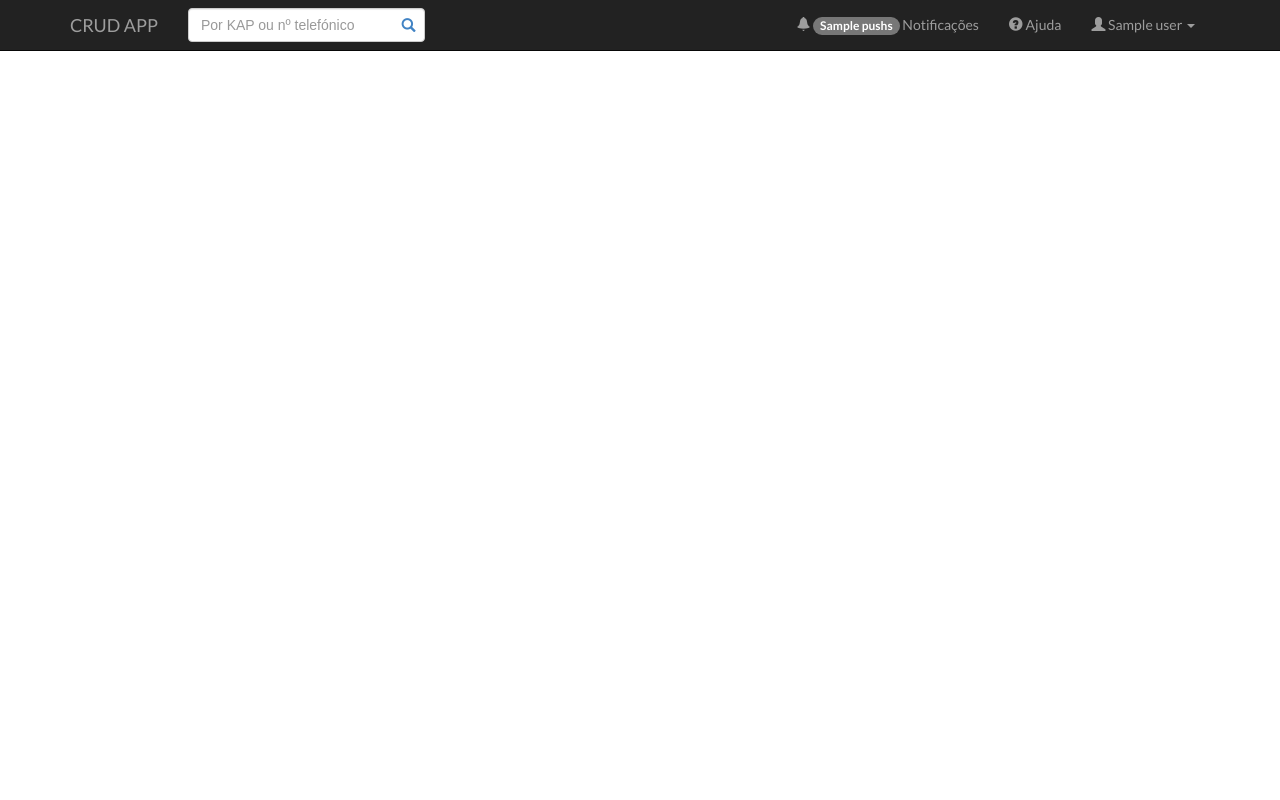
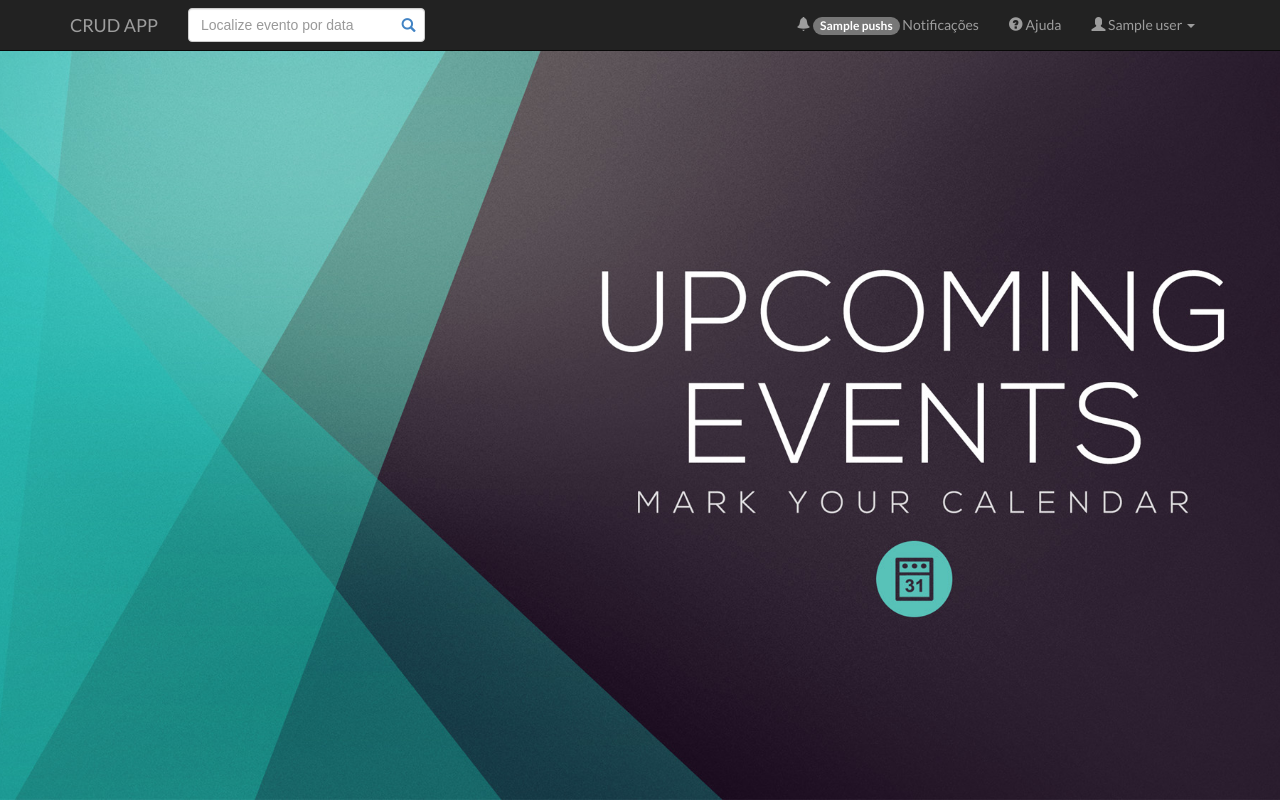
Before and after one commit to franciscobizi/crud_application, a PHP site: template views/home-template/home-template.twig in a window 1280 px wide. Run offline with PHP 8.4, Linux system fonts and the light colour scheme; the template is opened without the code that fills it: most values are stand-ins (such as "Sample title", 1, 10 or a date in 2020); some libraries are stand-ins or nearby versions; some web fonts are replaced.

Commit message:
Changed background image

```diff
--- a/styles/css/source-style.css
+++ b/styles/css/source-style.css
@@ -8,8 +8,8 @@ and open the template in the editor.
     Author     : Taylorsoft
 */
 
-body {
-  background: url("../img/bg.png") no-repeat center fixed;
+body{
+  background: url("../img/bcg.png") no-repeat center fixed;
   -webkit-background-size: cover;
   -moz-background-size: cover;
   -o-background-size: cover;
--- a/views/home-template/home-template.twig
+++ b/views/home-template/home-template.twig
@@ -23,6 +23,15 @@
         <link href='https://fonts.googleapis.com/css?family=Roboto+Slab:400,100,300,700' rel='stylesheet' type='text/css'>
         <!--JQUEQY-->
         <script src="{{ base_url() }}/styles/js/jquery-3.2.1.min.js"></script>
+          <style type="text/css">
+            body{
+              background: url("{{ base_url() }}/styles/img/2.jpg") no-repeat center fixed;
+              -webkit-background-size: cover;
+              -moz-background-size: cover;
+              -o-background-size: cover;
+              background-size: cover;
+            }
+        </style>
 
     </head>
     <body>
@@ -42,7 +51,7 @@
         <form class="navbar-form navbar-left" role="search" method="post" action="{{ base_url() }}/search">
 
             <div class="form-group  has-feedback">
-            <input type="text" class="form-control placeholder" name="search" placeholder="Por KAP ou nº telefónico">
+            <input type="text" class="form-control placeholder" name="search" placeholder="Localize evento por data">
             <a><span class="glyphicon glyphicon-search form-control-feedback" aria-hidden="true"></span></a>
             </div>
 
```
Also changed, not shown: views/welcome.twig (+13 -4 lines), README.md, styles/img/1.jpg (added), styles/img/2.jpg (added), styles/img/3.jpg (added), styles/img/bcg.png (renamed from styles/img/bg.png), styles/img/bg.jpg (deleted), styles/img/de.jpg (added), styles/img/dow.png (renamed from styles/img/download.png), styles/img/hj.jpg (added), styles/img/rz_bg.jpg (deleted).
